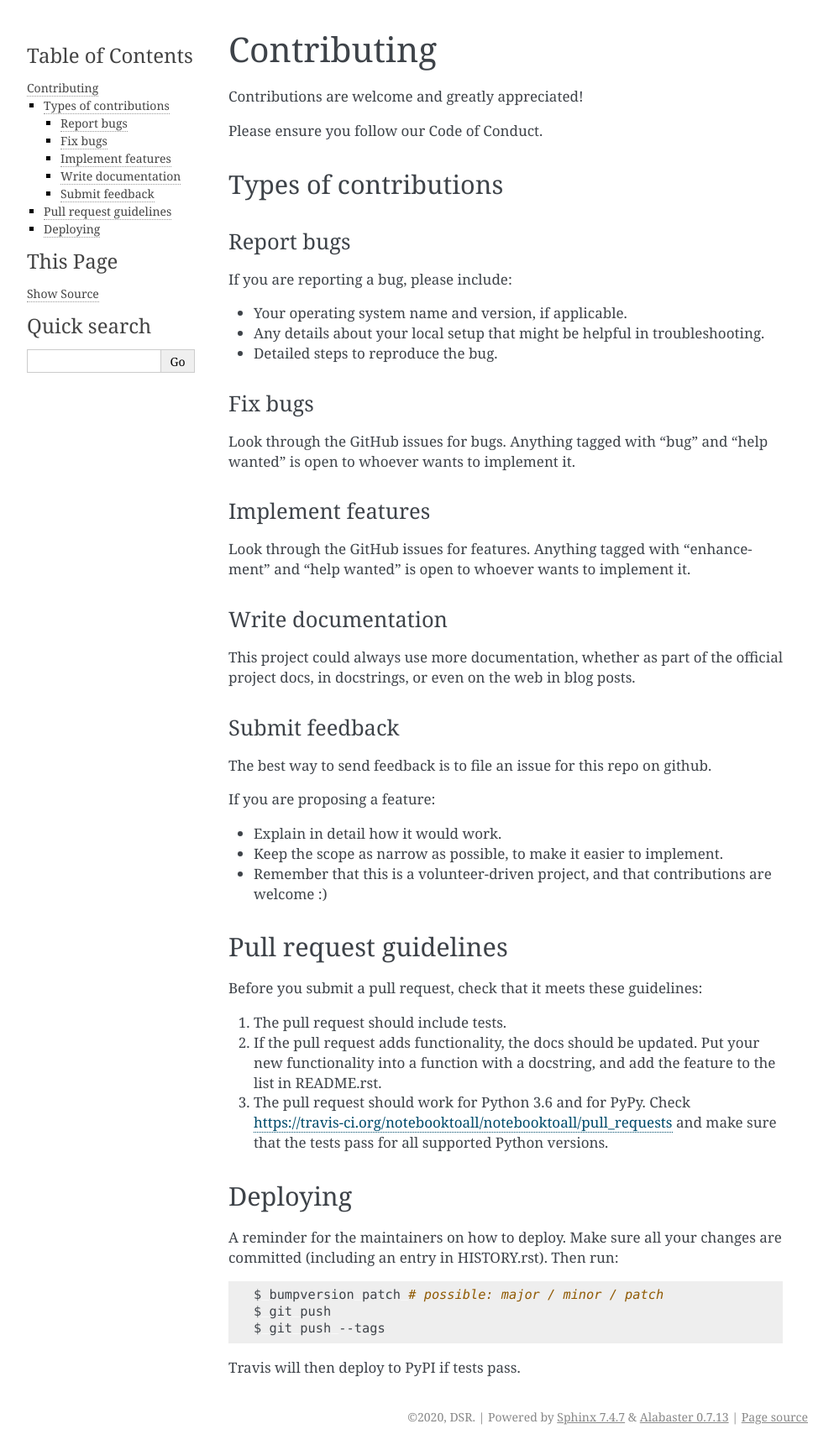
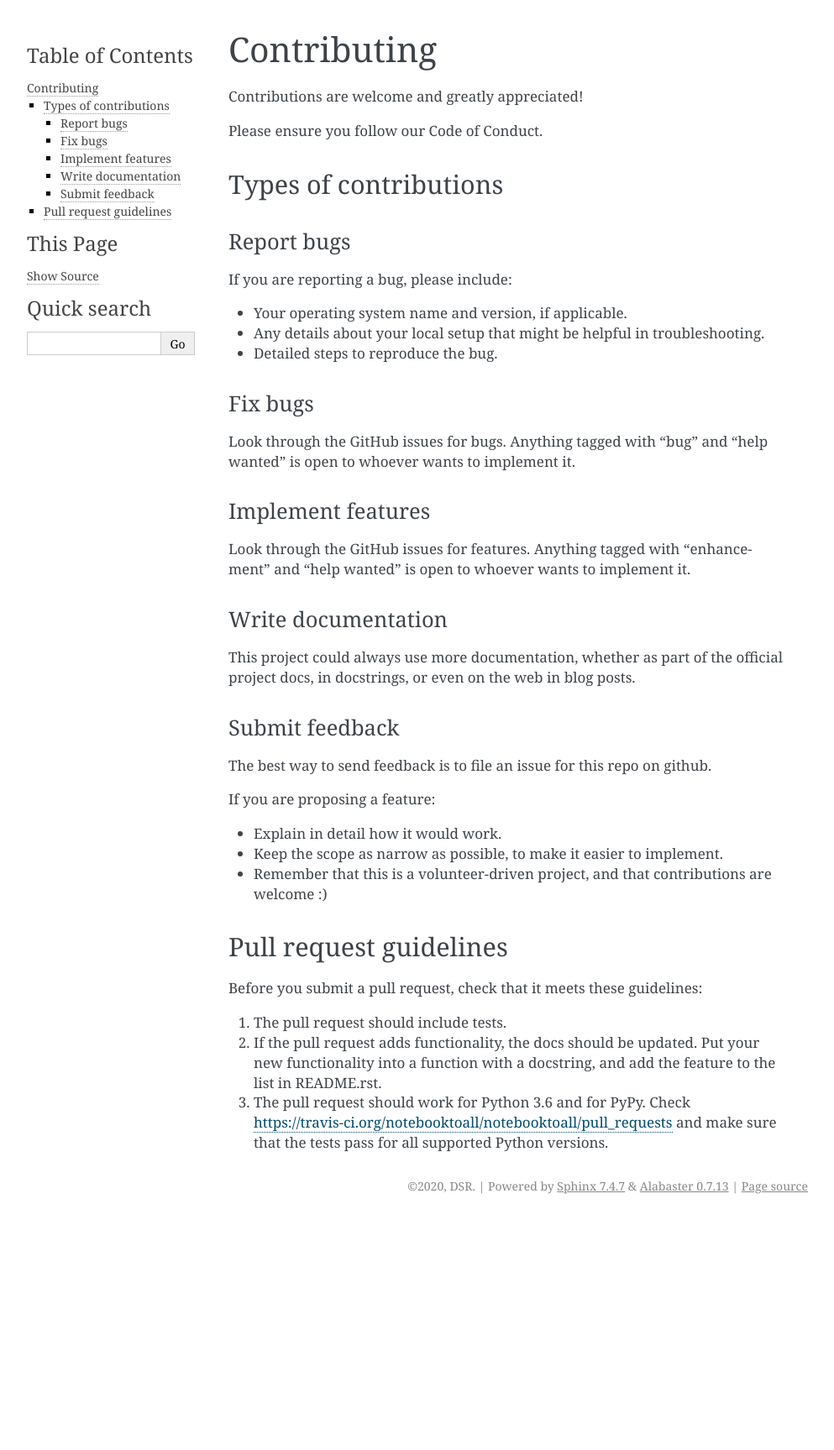
Before and after one commit to SimmonsRitchie/get-pop, a Sphinx documentation site: the page built from docs/CONTRIBUTING.rst, in a window 1280 px wide. Shown: the whole page at 84% size, without its empty margins (148-1141 px from the left). Built offline with Sphinx 7.4.7, drawn with Linux system fonts in a browser that asks for light colours; after the commit the page ends 1452 px from its top, so only the background shows below that.

Commit message:
Clean up

```diff
--- a/docs/CONTRIBUTING.rst
+++ b/docs/CONTRIBUTING.rst
@@ -63,17 +63,3 @@ Before you submit a pull request, check that it meets these guidelines:
 3. The pull request should work for Python 3.6 and for PyPy. Check
    https://travis-ci.org/notebooktoall/notebooktoall/pull_requests
    and make sure that the tests pass for all supported Python versions.
-
-
-Deploying
----------
-
-A reminder for the maintainers on how to deploy.
-Make sure all your changes are committed (including an entry in HISTORY.rst).
-Then run::
-
-$ bumpversion patch # possible: major / minor / patch
-$ git push
-$ git push --tags
-
-Travis will then deploy to PyPI if tests pass.
```
